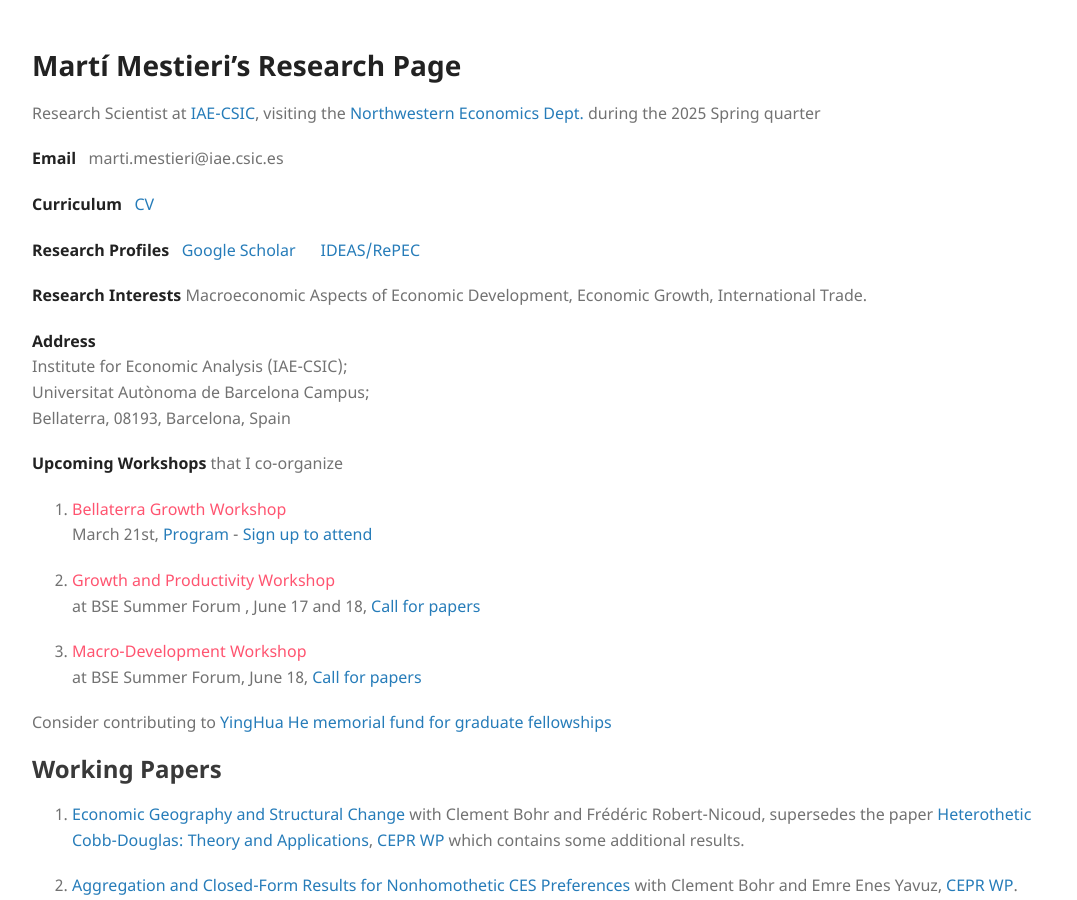
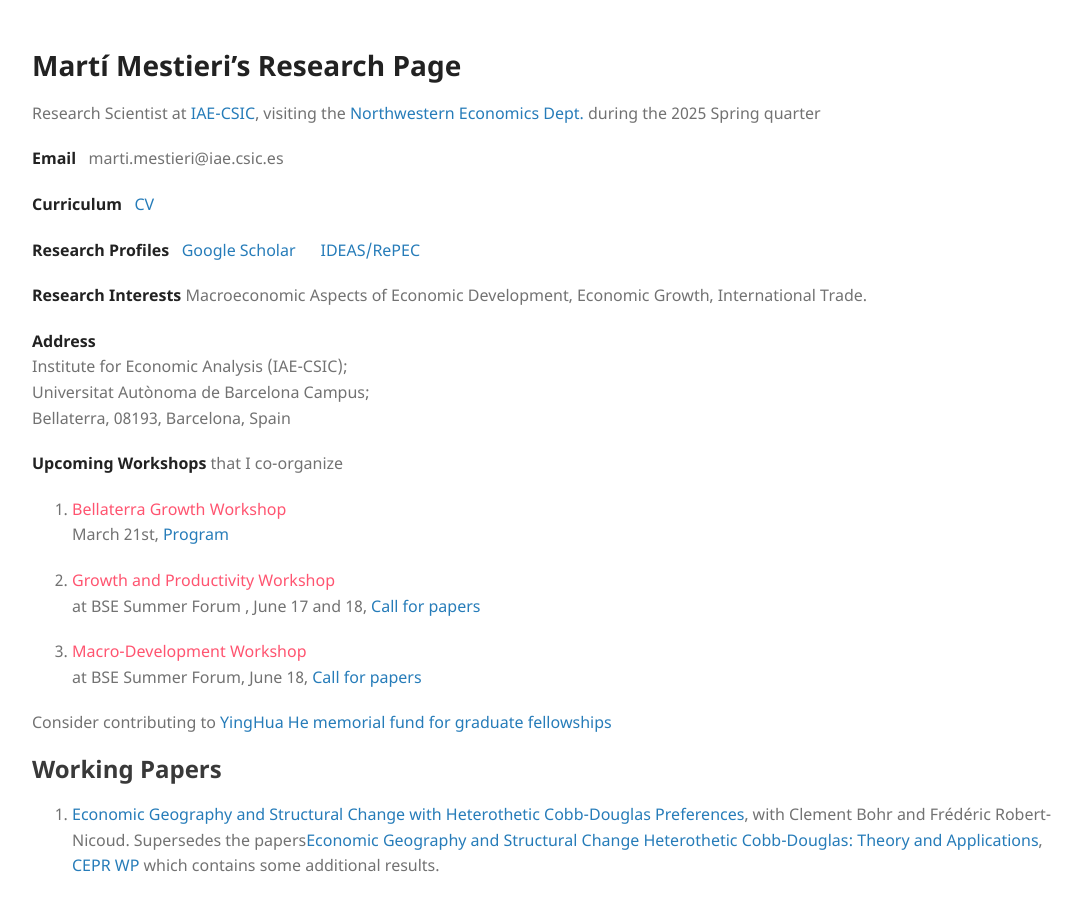
Before and after one commit to mestieri/mestieri.github.io, a Jekyll site: the page built from index.md, in a window 1280 px wide and 900 px high. Shown: the whole window, without its empty margins (96-1173 px from the left). Built offline with Jekyll 4.4.1, drawn with Linux system fonts in a browser that asks for light colours.

Commit message:
Update index.md

```diff
--- a/index.md
+++ b/index.md
@@ -77,7 +77,7 @@ Bellaterra, 08193, Barcelona, Spain
 
 **Upcoming Workshops** that I co-organize
 
-1. <pink>Bellaterra Growth Workshop</pink> March 21st, [Program](https://www.dropbox.com/scl/fi/5ox50yqhxci8d94ciwutt/BGW-2025-Program.pdf?rlkey=dugq315pnmxeohes9l9a1ocki&dl=0) - [Sign up to attend](https://forms.gle/nbjteuXvc3nZYC499)
+1. <pink>Bellaterra Growth Workshop</pink> March 21st, [Program](https://www.dropbox.com/scl/fi/5ox50yqhxci8d94ciwutt/BGW-2025-Program.pdf?rlkey=dugq315pnmxeohes9l9a1ocki&dl=0)
 
 3. <pink>Growth and Productivity Workshop</pink> at BSE Summer Forum , June 17 and 18, [Call for papers](https://events.bse.eu/live/files/5392-sf2025-call-for-papers-growth-and-productivity)
 
@@ -88,7 +88,8 @@ Consider contributing to [YingHua He memorial fund for graduate fellowships](htt
 
 ## Working Papers
 
-1. [Economic Geography and Structural Change](https://www.dropbox.com/scl/fi/bxhfrsu67d2nd9vpth9kk/BohrMestieriRobertnicoud.pdf?rlkey=mkg3m5n697su8r34flqa146lm&dl=0) with Clement Bohr and Frédéric Robert-Nicoud, supersedes the paper [Heterothetic Cobb-Douglas: Theory and Applications](https://www.dropbox.com/s/4ib6vfi0og7ixop/bmrn_hcd.pdf?dl=0), [CEPR WP](https://cepr.org/publications/dp18077) which contains some additional results.
+1. [Economic Geography and Structural Change with Heterothetic
+Cobb-Douglas Preferences](https://www.dropbox.com/scl/fi/xo7rapzw5rcoed6pvjf79/EcoGeo-StructChange-HCD.pdf?rlkey=ddjsji9a0rugt3mtncnyocf1n&dl=0), with Clement Bohr and Frédéric Robert-Nicoud. Supersedes the papers[Economic Geography and Structural Change](https://www.dropbox.com/scl/fi/bxhfrsu67d2nd9vpth9kk/BohrMestieriRobertnicoud.pdf?rlkey=mkg3m5n697su8r34flqa146lm&dl=0)  [Heterothetic Cobb-Douglas: Theory and Applications](https://www.dropbox.com/s/4ib6vfi0og7ixop/bmrn_hcd.pdf?dl=0), [CEPR WP](https://cepr.org/publications/dp18077) which contains some additional results.
 
 2. [Aggregation and Closed-Form Results
 for Nonhomothetic CES Preferences](https://www.dropbox.com/scl/fi/obu49nw8d74wyeh64fc9f/BMY_closedform.pdf?rlkey=inrafvfuv22xz0z58pgb9oeqy&dl=0) with Clement Bohr and Emre Enes Yavuz, [CEPR WP](https://cepr.org/publications/dp18606).
```
